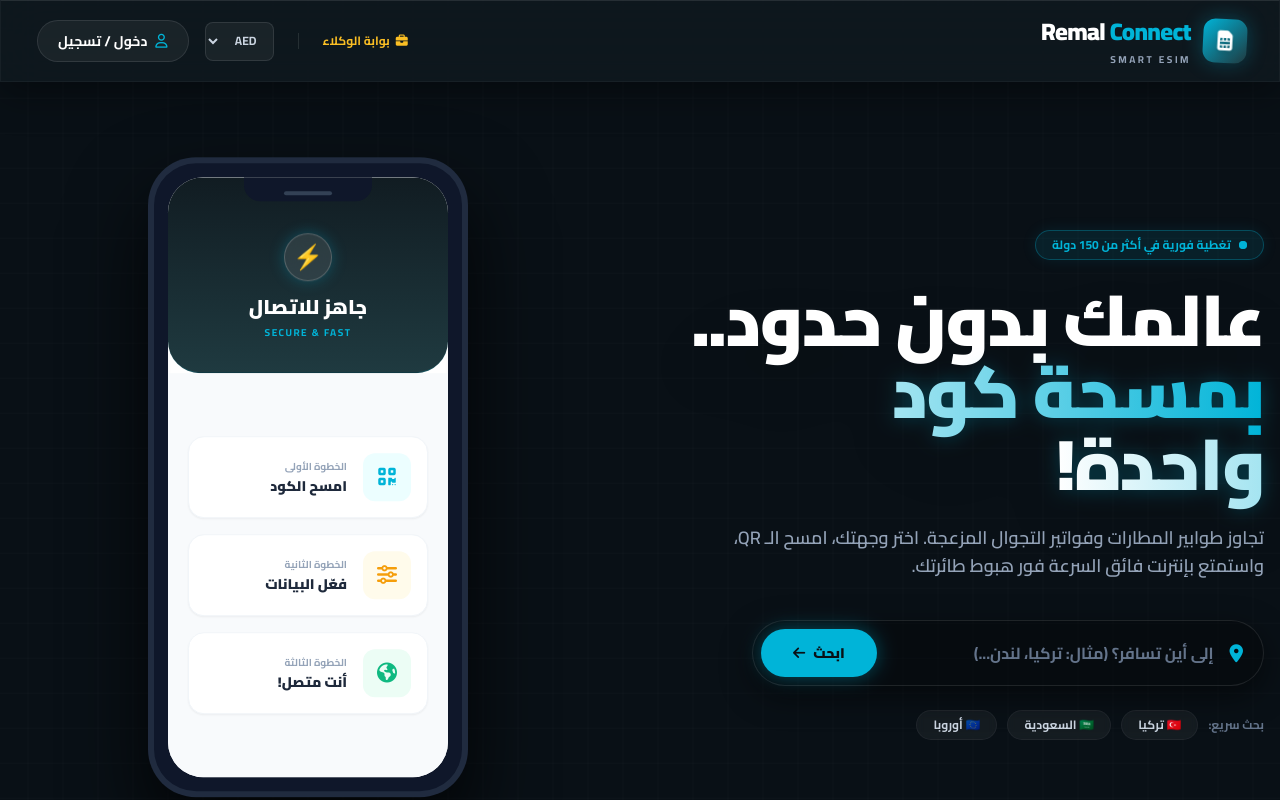
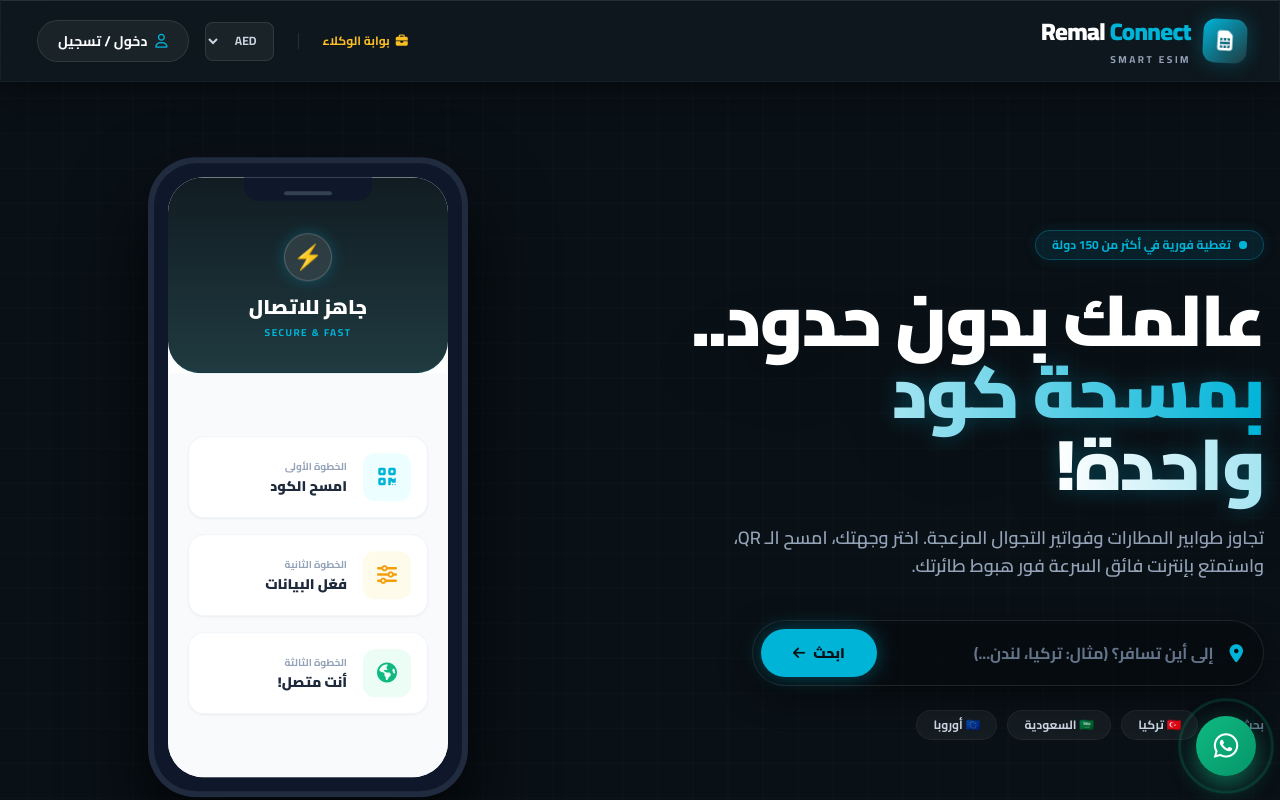
Before and after one commit to mostafasaliha003-droid/remal-connect, a website: page index.html in a window 1280 px wide. Shown: the top 800 px of the page. Drawn offline with nearby package versions, Linux system fonts and the light colour scheme; no server answers.

Commit message:
Update index.html

```diff
--- a/index.html
+++ b/index.html
@@ -117,6 +117,45 @@
             border-radius: 32px;
         }
 
+        /* 🚀 أيقونة الدردشة المباشرة (Live Chat Floating Button) */
+        .live-chat-btn {
+            position: fixed;
+            bottom: 24px;
+            right: 24px;
+            width: 60px;
+            height: 60px;
+            background: linear-gradient(135deg, #10b981, #059669);
+            border-radius: 50%;
+            display: flex;
+            align-items: center;
+            justify-content: center;
+            color: white;
+            font-size: 28px;
+            box-shadow: 0 10px 25px rgba(16, 185, 129, 0.5);
+            cursor: pointer;
+            z-index: 9999;
+            transition: all 0.3s cubic-bezier(0.4, 0, 0.2, 1);
+            border: none;
+            outline: none;
+            text-decoration: none;
+        }
+        .live-chat-btn:hover {
+            transform: scale(1.1) rotate(-10deg);
+            box-shadow: 0 15px 35px rgba(16, 185, 129, 0.7);
+        }
+        .live-chat-btn::before {
+            content: '';
+            position: absolute;
+            inset: -5px;
+            border-radius: 50%;
+            border: 2px solid #10b981;
+            animation: pulse-ring 2s infinite;
+        }
+        @keyframes pulse-ring {
+            0% { transform: scale(0.8); opacity: 1; }
+            100% { transform: scale(1.5); opacity: 0; }
+        }
+
         /* Utilities */
         @keyframes float { 0% { transform: translateY(0px); } 50% { transform: translateY(-12px); } 100% { transform: translateY(0px); } }
         .animate-float { animation: float 6s ease-in-out infinite; }
@@ -128,6 +167,11 @@
     </style>
 </head>
 <body class="cyber-grid min-h-screen flex flex-col pb-20 md:pb-0">
+
+    <!-- 🚀 Live Chat Button -->
+    <a href="https://wa.me/971544757578?text=مرحباً،%20أحتاج%20مساعدة%20في%20منصة%20Remal%20Connect" target="_blank" class="live-chat-btn" title="تحدث معنا مباشرة">
+        <i class="fa-brands fa-whatsapp"></i>
+    </a>
 
     <!-- 🚀 PWA Install Banner -->
     <div id="pwaInstallBanner" class="fixed top-4 left-1/2 -translate-x-1/2 z-[10001] bg-gradient-to-r from-[#111c22] to-[#00b4d8] text-white px-5 py-2.5 rounded-full font-bold text-xs shadow-2xl items-center gap-3 hidden border border-[#00b4d8]/30">
@@ -158,7 +202,6 @@
                 </div>
 
                 <div class="flex items-center gap-2 md:gap-4" id="headerAuthArea">
-                    <!-- 🚀 تحديث الرابط هنا -->
                     <button onclick="window.location.href='b2b-login.html'" class="hidden lg:flex items-center gap-1.5 text-xs font-bold text-amber-400 hover:text-amber-300 transition-colors bg-transparent border-none cursor-pointer">
                         <i class="fa-solid fa-briefcase"></i> بوابة الوكلاء
                     </button>
@@ -551,7 +594,7 @@
 
     <!-- 🚀 الجافاسكربت المركزي -->
     <script>
-        const API_URL = 'https://remal-connect.onrender.com';
+        const API_URL = 'https://remal-connect.onrender.com/api';
 
         // --- 🚀 PWA Install Logic ---
         let deferredPrompt;
@@ -614,7 +657,6 @@
                 const walletBalance = user.points ? (user.points / 10).toFixed(2) : '50.00';
 
                 authArea.innerHTML = `
-                    <!-- 🚀 تحديث الرابط هنا -->
                     <button onclick="window.location.href='b2b-login.html'" class="hidden lg:flex items-center gap-1.5 text-xs font-bold text-amber-400 hover:text-amber-300 transition-colors bg-transparent border-none cursor-pointer">
                         <i class="fa-solid fa-briefcase"></i> بوابة الوكلاء
                     </button>
```
